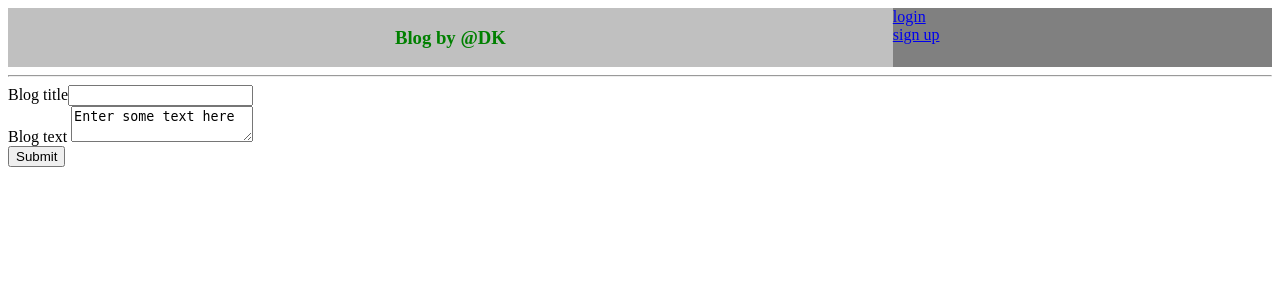
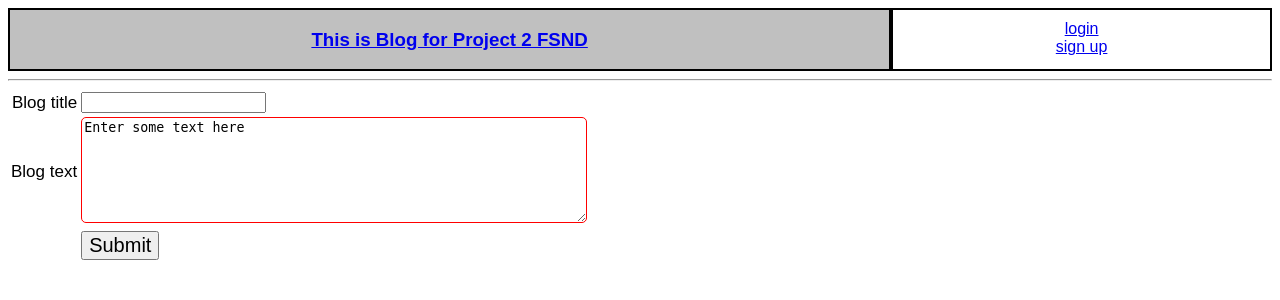
Before and after one commit to dkarris/FSND-Project-2-Blog_GAE, a Python web app: template templates/createblog.html in a window 1280 px wide. Shown: the top 300 px of the page. Run offline with Jinja, Linux system fonts and the light colour scheme; the template is opened without the code that fills it, so the values that code supplies are empty.

Commit message:
added html formatting

```diff
--- a/templates/createblog.html
+++ b/templates/createblog.html
@@ -1,9 +1,27 @@
 {% include 'header.html' %}
  <form method = "post">
- 	<label>Blog title</label><input = "text" name = "blogtitle"> <BR>
- 	<label>Blog text </label>
- 	<textarea name = "blogtext">Enter some text here</textarea> <BR>
- 	<input type="submit" name="submit_blog">
+ 	<table>
+ 		<tr>
+ 			<td class="label">
+ 		   		Blog title
+ 			</td>
+ 			<td>
+ 				<input = "text" name = "blogtitle">
+ 			</td>
+ 		</tr>
+ 		<tr>
+ 			<td class="label">
+ 				Blog text
+ 			</td>
+ 			<td>
+ 				<textarea name = "blogtext">Enter some text here</textarea>
+ 			</td>
+ 		</tr>
+  		<tr>
+  			<td></td>
+  			<td><input type="submit" name="submit_blog"></td>
+  		</tr>
+     </table>
 </form>
 </body>
 </html>
--- a/templates/displayblog.html
+++ b/templates/displayblog.html
@@ -10,13 +10,14 @@ Comments:
 <hr>
  	{% for comment in comments %}
  		<form method="post" name="edit_comment">
- 			<div>
+ 			<div id="comment">
 				<input type="hidden" name="comment_id" value="{{comment.key()}}">
 				User: {{comment.author}} <BR>
 				Comment: {{comment.comment}} <BR>
-				<label>created:</label>{{comment.created}}
+				<label>Last modified on: </label>{{comment.modified.strftime('%Y-%m-%d %H:%M')}}
 				<button type="submit" formaction="/updatecomment" formmethod="get">Edit</button>
 				<button type="submit" formaction = "/deletecomment">Delete comment</button>
+				<hr>
 			</div>
 		</form>
 	{% endfor %}
--- a/templates/header.html
+++ b/templates/header.html
@@ -4,18 +4,53 @@
 <html>
 <html land="en">
 <style type="text/css" link = "/css/main.css">
+
+body {
+	font-family: sans-serif;
+}
+textarea {
+	width: 500px;
+	height:100px;
+	font-family: 15px;
+	font-family: monospace;
+	border-radius: 5px;
+	border-color: red;
+}
+
+input[type="text"] [type="password"]{
+	width: 200px;
+	font-size:15px;
+	padding: 2px;
+}
+input[type="submit"]{
+	font-size: 20px;
+}
+#blogname, #login {
+	border: 2px solid;
+	text-align: center;
+}
 #blogname {
-	color: green;
 	background-color: silver;
 	width: 70%;
 	text-align:center;
 }
 #login {
 	width: 30%;
-	background-color: gray;
-}
+	padding-top:10px;
+	}
 #header {
 	display: flex;
+}
+.blog_txt {
+	display: inline-flex;
+
+}
+.error {
+	color:red;
+}
+.label {
+	text-align: right;
+	font-size: 17px;
 }
 </style>
 <head>
@@ -24,15 +59,16 @@
 <body>
 	<div id = "header">
 		<div id = "blogname">
-			<H3> Blog by @DK </H3>
+			<H3> <a href='/'>This is Blog for Project 2 FSND</a></H3>
 		</div>
 		<div id = "login">
 		{%if user == None %}
 			<a href="/login"> login </a> <BR>
 			<a href="/signup"> sign up </a>
 		{% else %}
-			logged as {{user.username}}
+			Logged as {{user.username}}<BR>
 			<a href="/logout"> Click here to log out</a>
+			<INPUT TYPE="button" Value ="Create new blog" onClick="parent.location='/createblog'">
 		{% endif %}
 		</div>
 	</div>
--- a/templates/main.html
+++ b/templates/main.html
@@ -1,11 +1,7 @@
 
 {% include 'header.html' %}
-{% include 'show_users.html' %}
-<hr>
+{#{% include 'show_users.html' %}#}
 {% include 'show_blogs.html'%}
-{# change this button later with bootstrap style #}
-
-<INPUT TYPE="button" Value ="Create new blog" onClick="parent.location='/createblog'">
 
 </body>
 </html>
```
Also changed, not shown: main.py (+14 -10 lines), templates/login.html (+26 -4 lines), templates/show_blogs.html (+12 -10 lines), templates/signup.html (+54 -5 lines), 1 other file.
